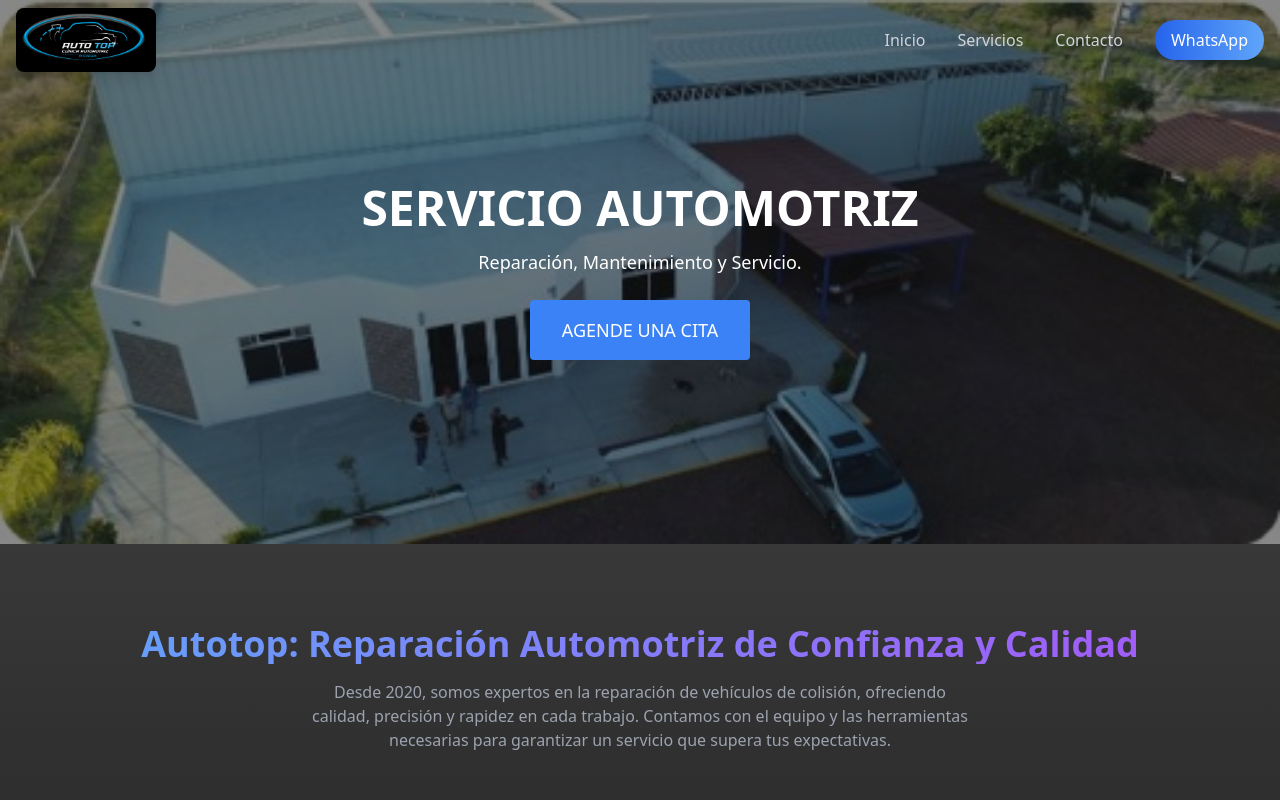
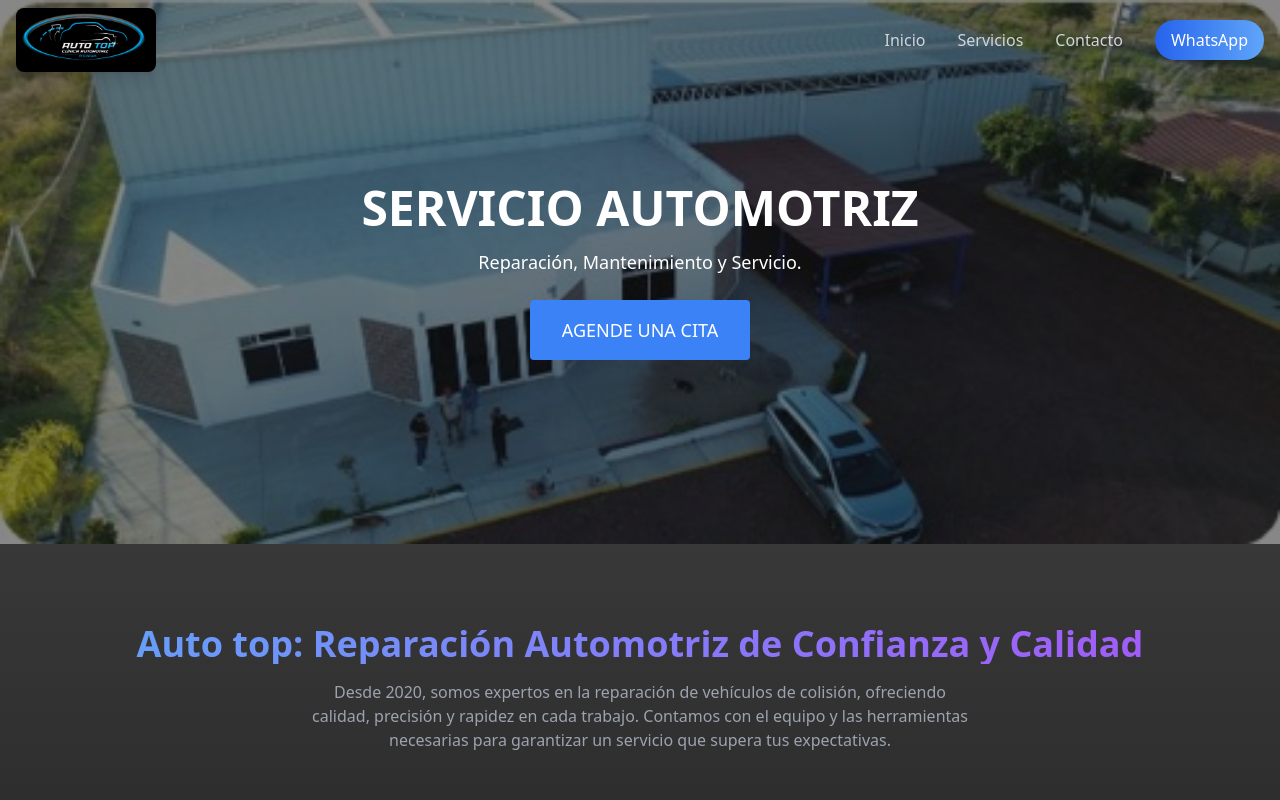
Before and after one commit to RodrigoTapiaIrigoyen/Auto-Top1, a React (Vite) app: page / in a window 1280 px wide. Shown: the top 800 px of the page. Built offline with nearby package versions, Linux system fonts and the light colour scheme.

Commit message:
lenguaje

```diff
--- a/src/components/AboutUs.tsx
+++ b/src/components/AboutUs.tsx
@@ -7,7 +7,7 @@ export default function AboutUs() {
       <div className="max-w-7xl mx-auto px-4">
         <div className="text-center mb-12 animate-fade-in">
           <h2 className="text-4xl font-bold mb-4 bg-gradient-to-r from-blue-400 to-purple-500 bg-clip-text text-transparent">
-          Autotop: Reparación Automotriz de Confianza y Calidad
+          Auto top: Reparación Automotriz de Confianza y Calidad
           </h2>
           <p className="text-gray-400 max-w-2xl mx-auto">
           Desde 2020, somos expertos en la reparación de vehículos de colisión, ofreciendo calidad, precisión y rapidez en cada trabajo. Contamos con el equipo y las herramientas necesarias para garantizar un servicio que supera tus expectativas.
@@ -51,7 +51,7 @@ export default function AboutUs() {
             <div className="absolute -inset-1 bg-gradient-to-r from-blue-500 to-purple-500 rounded-xl blur opacity-25 group-hover:opacity-50 transition duration-300"></div>
             <img
               src="https://images.unsplash.com/photo-1625047509168-a7026f36de04?auto=format&fit=crop&q=80&w=1000"
-              alt="Equipo AutoTop"
+              alt="Equipo Auto Top"
               className="relative w-full h-96 object-cover rounded-xl shadow-lg hover:scale-[1.01] transition-transform duration-300"
             />
           </div>
```
